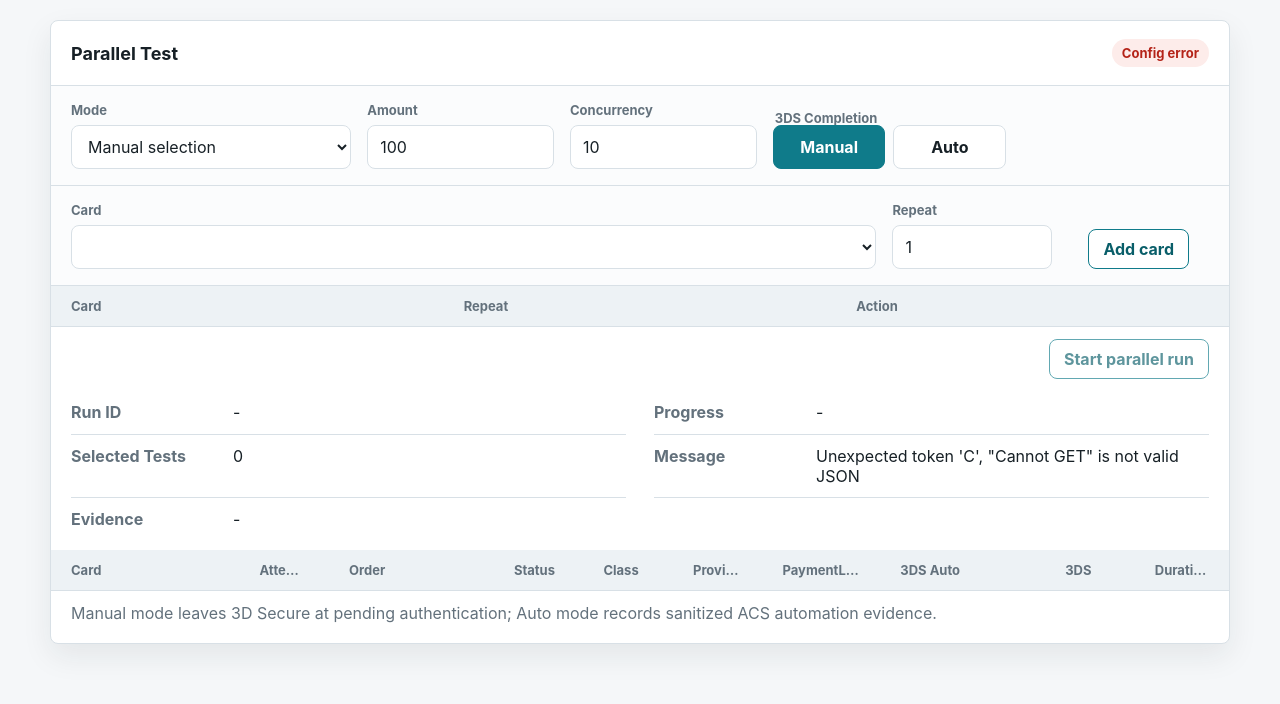
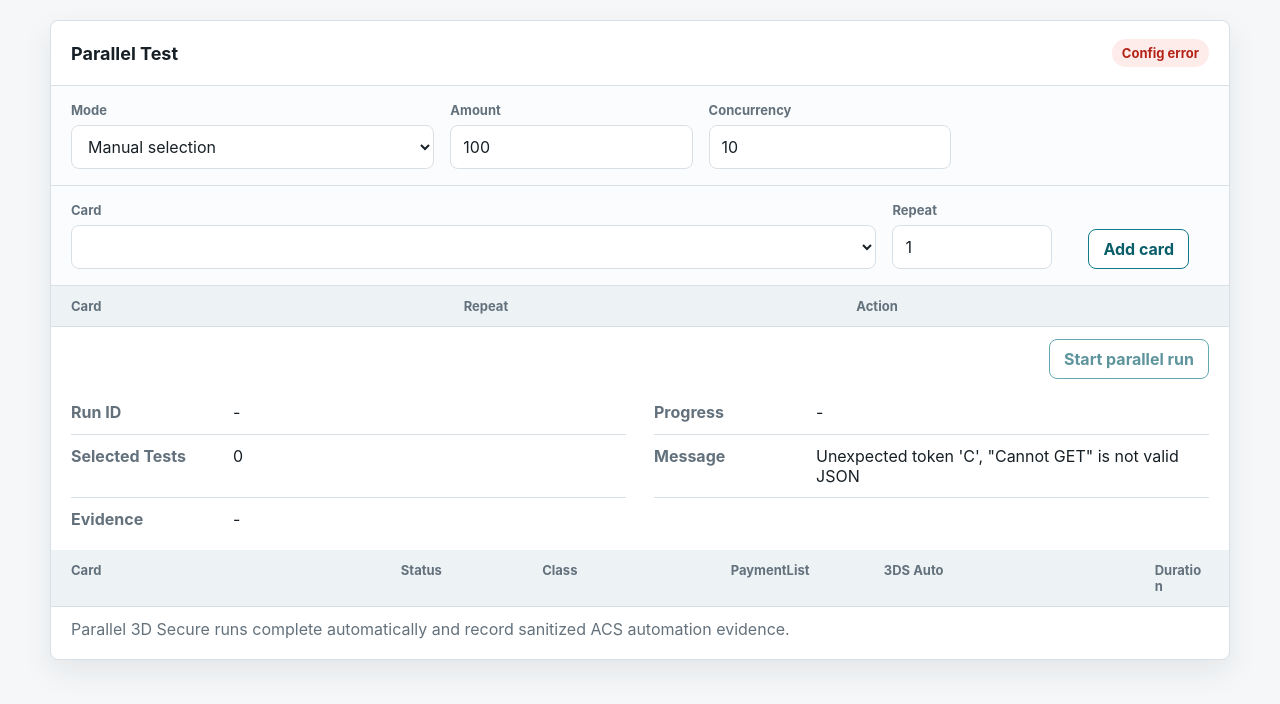
Before and after one commit to canreves/vpos, a Python web app: template src/paynkolay_pos/web/templates/parallel.html in a window 1280 px wide. Shown: the part 96-800 px from the top of the page. Run offline with Jinja, Linux system fonts and the light colour scheme; the template is opened without the code that fills it, so the values that code supplies are empty.

Commit message:
fix: simplify parallel results UI

```diff
--- a/src/paynkolay_pos/web/static/css/app.css
+++ b/src/paynkolay_pos/web/static/css/app.css
@@ -434,7 +434,7 @@ select {
 
 .parallel-controls {
   grid-template-columns: minmax(180px, 1.2fr) minmax(130px, 0.8fr) minmax(130px, 0.8fr)
-    minmax(220px, 1fr) minmax(150px, 0.8fr);
+    minmax(150px, 0.8fr);
 }
 
 .parallel-manual-controls {
@@ -500,27 +500,47 @@ select {
 
 .parallel-results-table th:nth-child(1),
 .parallel-results-table td:nth-child(1) {
-  width: 16%;
+  width: 28%;
+}
+
+.parallel-results-table th:nth-child(2),
+.parallel-results-table td:nth-child(2) {
+  width: 12%;
 }
 
 .parallel-results-table th:nth-child(3),
 .parallel-results-table td:nth-child(3) {
-  width: 14%;
+  width: 16%;
 }
 
-.parallel-results-table th:nth-child(7),
-.parallel-results-table td:nth-child(7) {
-  width: 10%;
+.parallel-results-table th:nth-child(4),
+.parallel-results-table td:nth-child(4) {
+  width: 13%;
 }
 
-.parallel-results-table th:nth-child(8),
-.parallel-results-table td:nth-child(8) {
-  width: 14%;
+.parallel-results-table th:nth-child(5),
+.parallel-results-table td:nth-child(5) {
+  width: 23%;
+  line-height: 1.35;
 }
 
-.parallel-results-table th:nth-child(10),
-.parallel-results-table td:nth-child(10) {
+.parallel-results-table th:nth-child(6),
+.parallel-results-table td:nth-child(6) {
   width: 8%;
+}
+
+.parallel-results-table th,
+.parallel-results-table td {
+  white-space: normal;
+  overflow-wrap: anywhere;
+}
+
+.parallel-results-table tr.parallel-item-success td {
+  background: #edf9f0;
+}
+
+.parallel-results-table tr.parallel-item-failure td {
+  background: #fff1f2;
 }
 
 .report-history-table th:nth-child(1),
--- a/src/paynkolay_pos/web/static/js/parallel-runs.js
+++ b/src/paynkolay_pos/web/static/js/parallel-runs.js
@@ -3,9 +3,6 @@
   const parallelMode = document.getElementById("parallel-mode");
   const parallelAmount = document.getElementById("parallel-amount");
   const parallelConcurrency = document.getElementById("parallel-concurrency");
-  const parallelThreeDsModeOptions = Array.from(
-    document.querySelectorAll("[id^='parallel-3ds-mode-']"),
-  );
   const parallelRandomCountField = document.getElementById("parallel-random-count-field");
   const parallelRandomCount = document.getElementById("parallel-random-count");
   const parallelManualPanel = document.getElementById("parallel-manual-panel");
@@ -22,7 +19,6 @@
   const parallelResultsBody = document.getElementById("parallel-results-body");
   let parallelRunPoll = null;
   let parallelSelections = [];
-  let parallelThreeDsMode = "manual";
 
   function setParallelRunStatus(text, kind) {
     parallelRunStatus.textContent = text;
@@ -116,7 +112,7 @@
       amount: parallelAmount.value,
       currency: "TRY",
       concurrency: Number(parallelConcurrency.value),
-      auto_complete_3ds: parallelThreeDsMode === "auto",
+      auto_complete_3ds: true,
     };
     if (mode === "random") {
       payload.random_count = Number(parallelRandomCount.value);
@@ -151,44 +147,40 @@
     parallelResultsBody.replaceChildren(
       ...items.map((item) => {
         const row = document.createElement("tr");
-        const provider = [item.provider_response_code, item.provider_response_data]
-          .filter(Boolean)
-          .join(" ");
+        row.className = parallelItemOutcomeClass(item);
         const values = [
           item.card_alias,
-          String(item.attempt_index),
-          item.order_id,
           item.status,
           item.classification,
-          provider || item.error_message || "-",
           item.payment_list_status || item.payment_list_error || "-",
-          formatAutomation(item.three_ds_automation),
+          formatAutomationSummary(item.three_ds_automation),
+          formatDuration(item.duration_ms),
         ];
         for (const value of values) {
           const cell = document.createElement("td");
           cell.textContent = value;
+          cell.title = value;
           row.append(cell);
         }
-        const threeDsCell = document.createElement("td");
-        if (item.three_ds_url) {
-          const link = document.createElement("a");
-          link.href = item.three_ds_url;
-          link.textContent = "Open";
-          threeDsCell.append(link);
-        } else {
-          threeDsCell.textContent = "-";
-        }
-        row.append(threeDsCell);
-
-        const durationCell = document.createElement("td");
-        durationCell.textContent = formatDuration(item.duration_ms);
-        row.append(durationCell);
         return row;
       }),
     );
   }
 
-  function formatAutomation(automation) {
+  function parallelItemOutcomeClass(item) {
+    if (item.classification === "completed") {
+      return "parallel-item-success";
+    }
+    if (item.status === "failed" || item.classification === "provider_failed") {
+      return "parallel-item-failure";
+    }
+    if (["pending", "running", "pending_3ds"].includes(item.classification)) {
+      return "";
+    }
+    return item.classification ? "parallel-item-failure" : "";
+  }
+
+  function formatAutomationSummary(automation) {
     if (!automation) {
       return "-";
     }
@@ -197,18 +189,10 @@
     const details = [
       automation.status,
       submitted,
-      `source=${source}`,
-      automation.classification ? `class=${automation.classification}` : null,
-      automation.reason ? `reason=${automation.reason}` : null,
+      source,
+      automation.reason,
     ].filter(Boolean);
     return details.join(" ");
-  }
-
-  function setParallelThreeDsMode(mode) {
-    parallelThreeDsMode = mode;
-    parallelThreeDsModeOptions.forEach((option) => {
-      option.classList.toggle("active", option.dataset.mode === mode);
-    });
   }
 
   function startParallelPolling(runId) {
@@ -237,11 +221,6 @@
 
   parallelMode.addEventListener("change", renderParallelMode);
   parallelRandomCount.addEventListener("input", renderParallelSelections);
-  parallelThreeDsModeOptions.forEach((option) => {
-    option.addEventListener("click", () => {
-      setParallelThreeDsMode(option.dataset.mode);
-    });
-  });
 
   parallelAddCard.addEventListener("click", () => {
     if (!parallelCardSelect.value) {
@@ -280,7 +259,6 @@
   });
 
   renderParallelMode();
-  setParallelThreeDsMode("manual");
   renderParallelSelections();
   loadParallelCards();
 })();
--- a/src/paynkolay_pos/web/templates/parallel.html
+++ b/src/paynkolay_pos/web/templates/parallel.html
@@ -45,11 +45,6 @@
               <span>Concurrency</span>
               <input id="parallel-concurrency" type="number" min="1" max="50" value="10">
             </label>
-            <fieldset class="flow-toggle">
-              <legend>3DS Completion</legend>
-              <button id="parallel-3ds-mode-manual" class="flow-option active" type="button" data-mode="manual">Manual</button>
-              <button id="parallel-3ds-mode-auto" class="flow-option" type="button" data-mode="auto">Auto</button>
-            </fieldset>
             <label class="field" id="parallel-random-count-field">
               <span>Random count</span>
               <input id="parallel-random-count" type="number" min="1" max="50" value="10">
@@ -114,14 +109,10 @@
               <thead>
                 <tr>
                   <th>Card</th>
-                  <th>Attempt</th>
-                  <th>Order</th>
                   <th>Status</th>
                   <th>Class</th>
-                  <th>Provider</th>
                   <th>PaymentList</th>
                   <th>3DS Auto</th>
-                  <th>3DS</th>
                   <th>Duration</th>
                 </tr>
               </thead>
@@ -129,7 +120,7 @@
             </table>
           </div>
           <p class="inline-message">
-            Manual mode leaves 3D Secure at pending authentication; Auto mode records sanitized ACS automation evidence.
+            Parallel 3D Secure runs complete automatically and record sanitized ACS automation evidence.
           </p>
         </section>
       </main>
```
Also changed, not shown: tests/api/test_web_app.py (+3 -3 lines).
